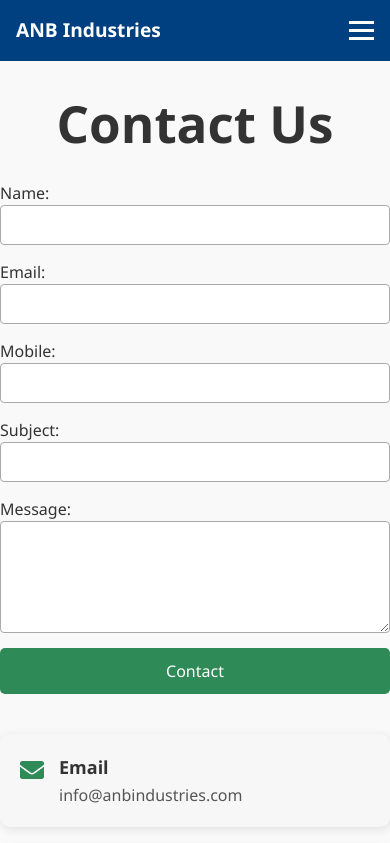
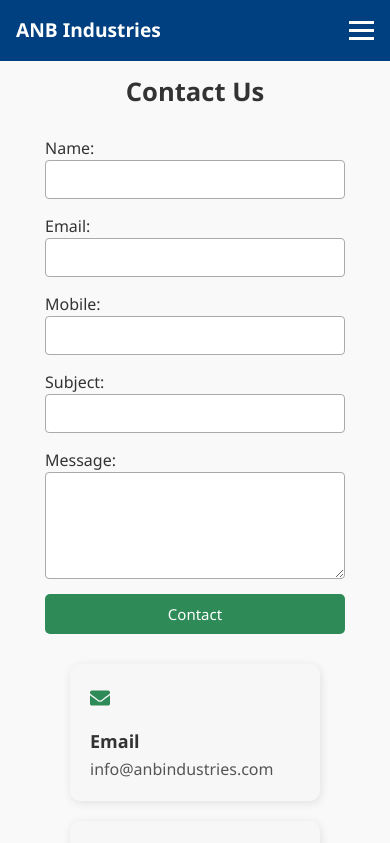
Before and after one commit to Dangerdash77/ANB, a React (Vite) app: page /contact-us in a window 390 px wide. Shown: the top 843 px of the page. Built offline with nearby package versions, Linux system fonts and the light colour scheme.

Commit message:
responsive

```diff
--- a/src/Pages/Pages css/Contact.css
+++ b/src/Pages/Pages css/Contact.css
@@ -91,3 +91,49 @@
   margin: 2px 0 0 0;
   color: #555;
 }
+
+
+/* RESPONSIVE STYLES */
+@media (max-width: 768px) {
+  .contact-container {
+    flex-direction: column;
+    align-items: center;
+    gap: 30px;
+  }
+
+  .contact-form,
+  .contact-info {
+    max-width: 100%;
+    padding: 0 10px;
+  }
+
+  .contact-page h1 {
+    font-size: 1.8rem;
+  }
+}
+
+@media (max-width: 480px) {
+  .contact-page h1 {
+    font-size: 1.6rem;
+  }
+
+  .info-box {
+    flex-direction: column;
+    align-items: flex-start;
+  }
+
+  .info-box .icon {
+    font-size: 20px;
+    margin-bottom: 5px;
+  }
+
+  .contact-form input,
+  .contact-form textarea {
+    font-size: 15px;
+  }
+
+  .contact-form button {
+    font-size: 15px;
+    padding: 10px;
+  }
+}
--- a/src/Pages/Pages css/Home.css
+++ b/src/Pages/Pages css/Home.css
@@ -1,7 +1,8 @@
 /* Fullscreen Hero Slider */
 .hero-slider {
   width: 100%;
-  height: 100vh; /* Adjusted for header height */
+  height: 100vh;
+  /* Adjusted for header height */
   overflow: hidden;
   position: relative;
 }
@@ -14,8 +15,13 @@
 }
 
 @keyframes fadeImage {
-  0% { opacity: 0.2; }
-  100% { opacity: 1; }
+  0% {
+    opacity: 0.2;
+  }
+
+  100% {
+    opacity: 1;
+  }
 }
 
 
@@ -117,6 +123,7 @@
     opacity: 0;
     transform: translateY(20px);
   }
+
   to {
     opacity: 1;
     transform: translateY(0px);
@@ -207,18 +214,24 @@
 
 /* ---------- Responsive Media Queries ---------- */
 @media (max-width: 992px) {
-  .hero-slider{
+  .hero-slider {
     height: 45vh;
   }
-  .hero-image{
+
+  .hero-image {
     /* height: 80%; */
   }
+
   .welcome-section h1 {
     font-size: 2.2rem;
   }
 
   .welcome-section p {
     font-size: 1rem;
+  }
+
+  .product-preview {
+    display: none;
   }
 
   .product-showcase-section {
@@ -233,8 +246,8 @@
   }
 
   .product-card-horizontal img {
-    width: 80%;
-    height: auto;
+    width: 70%;
+    height: 200px;
     margin: 0 0 16px;
   }
 
@@ -284,6 +297,19 @@
     height: 120px;
   }
 
+  .product-card-horizontal {
+    /* flex-direction: column; */
+    /* text-align: center; */
+    /* padding: 100px; */
+    max-width: 350px;
+  }
+
+  .product-card-horizontal img {
+    width: 60%;
+    height: 150px;
+    margin: 0 0 16px;
+  }
+
   .product-page-button {
     padding: 10px 20px;
     font-size: 0.9rem;
--- a/src/Pages/Pages css/Products.css
+++ b/src/Pages/Pages css/Products.css
@@ -267,3 +267,29 @@
   color: red;
   margin-bottom: 10px;
 }
+
+@media (max-width: 1350px) {
+  .cart-button {
+    left: 93%;
+  }
+}
+@media (max-width: 1000px) {
+  .cart-button {
+    left: 92%;
+  }
+}
+@media (max-width: 900px) {
+  .cart-button {
+    left: 91%;
+  }
+}
+@media (max-width: 750px) {
+  .cart-button {
+    left: 88%;
+  }
+}
+@media (max-width: 580px) {
+  .cart-button {
+    left: 84%;
+  }
+}
```
